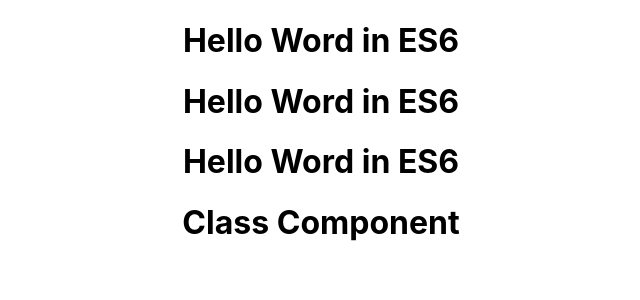
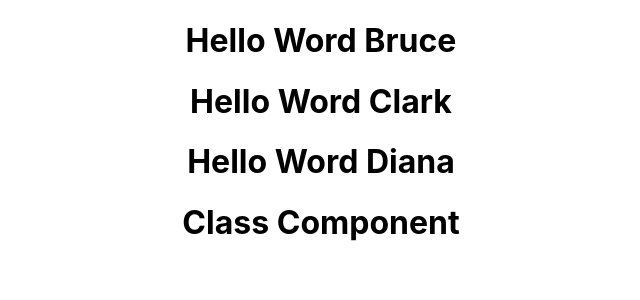
Before and after one commit to Dekstryn/ReactJs_from_YouTube, a React (Create React App) app: page / in a window 1280 px wide. Shown: the top 300 px of the page, without its empty margins (319-959 px from the left). Built offline with nearby package versions, Linux system fonts and the light colour scheme.

Commit message:
Added propos

```diff
--- a/src/components/greet.js
+++ b/src/components/greet.js
@@ -1,5 +1,7 @@
 import React from 'react'
 
-const Greet = () => <h1>Hello Word in ES6</h1>
+const Greet = (props) => {
+  return <h1>Hello Word {props.name}</h1>
+}
 
 export default Greet
```
